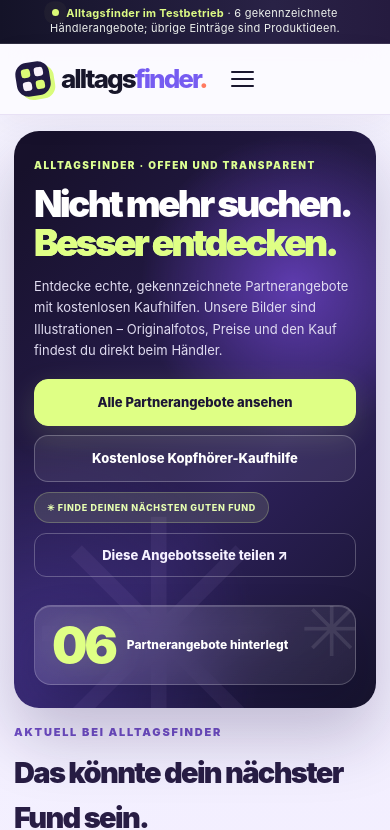
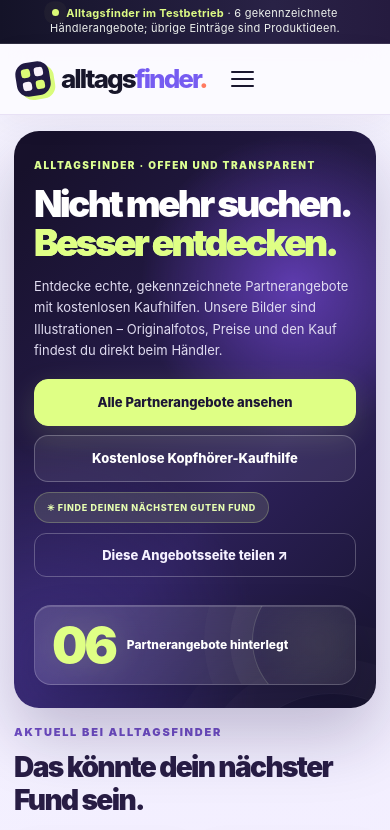
Before and after one commit to djalpha2000music-bit/alltagsfinder-shop, a plain HTML site: page angebote.html in a window 390 px wide. Shown: the top 830 px of the page. Drawn offline with Linux system fonts and the light colour scheme.

Commit message:
fix: replace giant iOS emoji pseudo-elements with CSS decoration and tighten featured product

```diff
--- a/editorial-finish.css
+++ b/editorial-finish.css
@@ -153,3 +153,39 @@ body:not(.offers-page) .image-disclaimer{box-shadow:0 12px 38px rgba(49,28,98,.0
 @media(max-width:370px){
  .offers-page .offers-hero h1{font-size:36px}
 }
+
+/* iOS Safari fix: U+2733 renders as a full-color, giant green emoji on
+   iPhones even when CSS text color is transparent. Use pure CSS shapes. */
+.offers-page .offers-hero::after{
+ content:"";
+ right:-17%;bottom:-34%;width:58%;height:auto;aspect-ratio:1;
+ font-size:0;border-radius:50%;
+ background:radial-gradient(circle,rgba(177,144,255,.10) 0,rgba(177,144,255,.055) 31%,transparent 65%);
+ border:1px solid rgba(224,209,255,.06);
+ box-shadow:0 0 0 35px rgba(224,209,255,.025),0 0 0 70px rgba(224,209,255,.012);
+ z-index:0;pointer-events:none;
+}
+.offers-page .offers-count::after{
+ content:"";position:absolute;right:-34px;top:-34px;
+ width:135px;height:135px;font-size:0;border-radius:50%;
+ background:radial-gradient(circle,rgba(224,255,160,.06),transparent 70%);
+ border:1px solid rgba(235,255,207,.18);
+ box-shadow:0 0 0 22px rgba(235,255,207,.034),0 0 0 48px rgba(235,255,207,.018);
+ pointer-events:none;
+}
+.offers-page .offers-count>*{position:relative;z-index:1}
+
+/* More product, less scrolling on compact screens. */
+@media(max-width:650px){
+ .offers-page .offer-panel{border-radius:24px}
+ .offers-page .offer-visual{min-height:260px;padding:22px 14px 45px}
+ .offers-page .offer-visual img{width:min(100%,290px);max-height:244px;filter:drop-shadow(0 19px 15px rgba(36,21,65,.22))}
+ .offers-page .offer-picture-tag{bottom:12px;left:12px;right:12px;border-radius:10px;font-size:9.5px;line-height:1.35;letter-spacing:.025em;padding:8px 8px}
+ .offers-page .offer-copy{padding:22px 20px 28px}
+ .offers-page .offer-copy h2{font-size:clamp(23px,6.5vw,28px);line-height:1.15;letter-spacing:-.045em;margin:14px 0 12px;text-wrap:balance}
+ .offers-page .offer-copy p{font-size:12.5px;line-height:1.64}
+ .offers-page .offer-specs{margin:8px 0 14px}
+ .offers-page .offer-specs li{font-size:12px;line-height:1.55}
+ .offers-page .offers-quick-lanes{margin-bottom:17px}
+ .offers-page .offers-section-title{font-size:clamp(27px,7.2vw,35px);line-height:1.15;margin-bottom:17px}
+}
```
